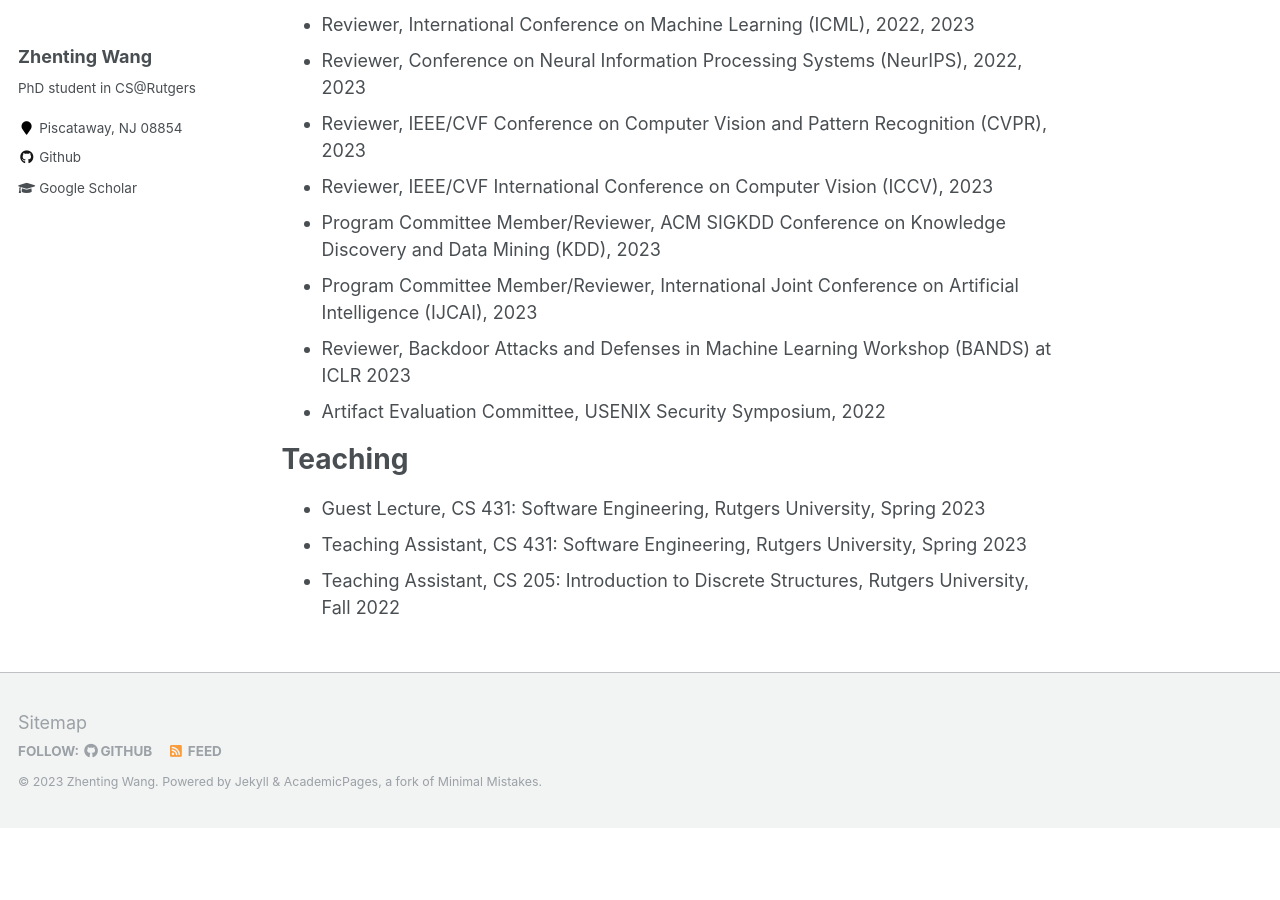
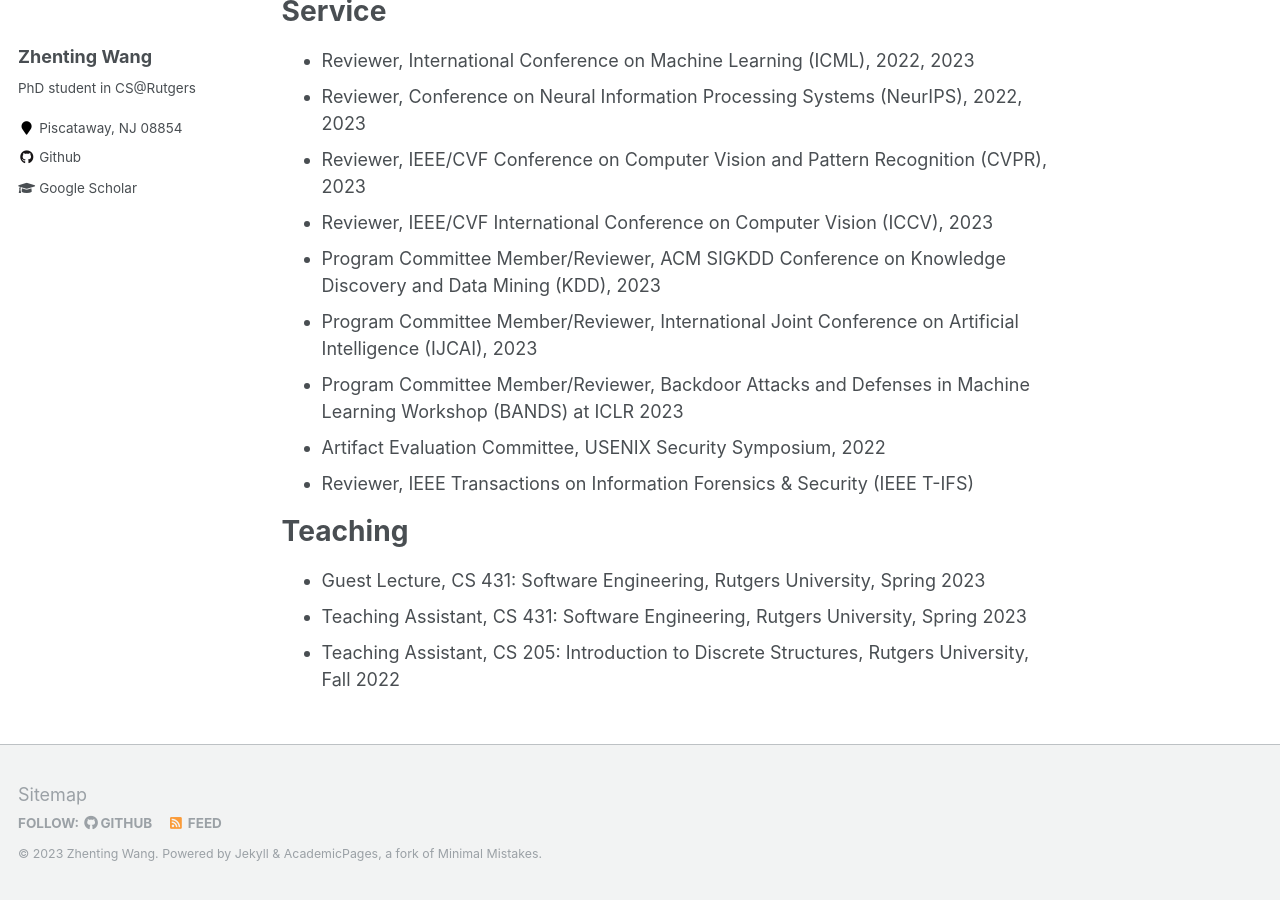
Before and after one commit to ZhentingWang/zhentingwang.github.io, a Jekyll site: the page built from _pages/about.md, in a window 1280 px wide and 900 px high, scrolled down 2453 px. Built offline with Jekyll 4.4.1, drawn with Linux system fonts in a browser that asks for light colours; before the commit the page ends 3281 px from its top, so only the background shows below that; some of the changed text lies outside the part shown.

Commit message:
Update about.md

```diff
--- a/_pages/about.md
+++ b/_pages/about.md
@@ -13,11 +13,12 @@ redirect_from:
 
 News
 ======
+* [2023-06] I am invited as a reviewer of IEEE T-IFS.
 * [2023-05] 1 paper is accepted to ACL 2023.
 * [2023-03] I am invited as a reviewer of NeurIPS 2023.
 * [2023-02] Received the ICLR 2023 Financial Assistance Award.
 * [2023-02] I am invited as a reviewer of ICCV 2023.
-* [2023-02] I will be an AI Research Intern at Sony AI for summer 2023 working with [Dr. Lingjuan Lyv](https://sites.google.com/view/lingjuan-lyu/home).
+* [2023-02] I will be an AI Research Intern at Sony AI for summer 2023 working with [Dr. Lingjuan Lyu](https://sites.google.com/view/lingjuan-lyu/home).
 * [2023-01] 1 paper is selected as the <font color=red>spotlight</font> by ICLR 2023.
 * [2023-01] I am invited as a program committee member (reviewer) of IJCAI 2023.
 * [2022-12] I am invited as a reviewer of ICML 2023.
@@ -85,8 +86,9 @@ Service
 * Reviewer, IEEE/CVF International Conference on Computer Vision (ICCV), 2023
 * Program Committee Member/Reviewer, ACM SIGKDD Conference on Knowledge Discovery and Data Mining (KDD), 2023
 * Program Committee Member/Reviewer, International Joint Conference on Artificial Intelligence (IJCAI), 2023
-* Reviewer, Backdoor Attacks and Defenses in Machine Learning Workshop (BANDS) at ICLR 2023
+* Program Committee Member/Reviewer, Backdoor Attacks and Defenses in Machine Learning Workshop (BANDS) at ICLR 2023
 * Artifact Evaluation Committee, USENIX Security Symposium, 2022
+* Reviewer, IEEE Transactions on Information Forensics & Security (IEEE T-IFS)
 
 Teaching
 ======
```
